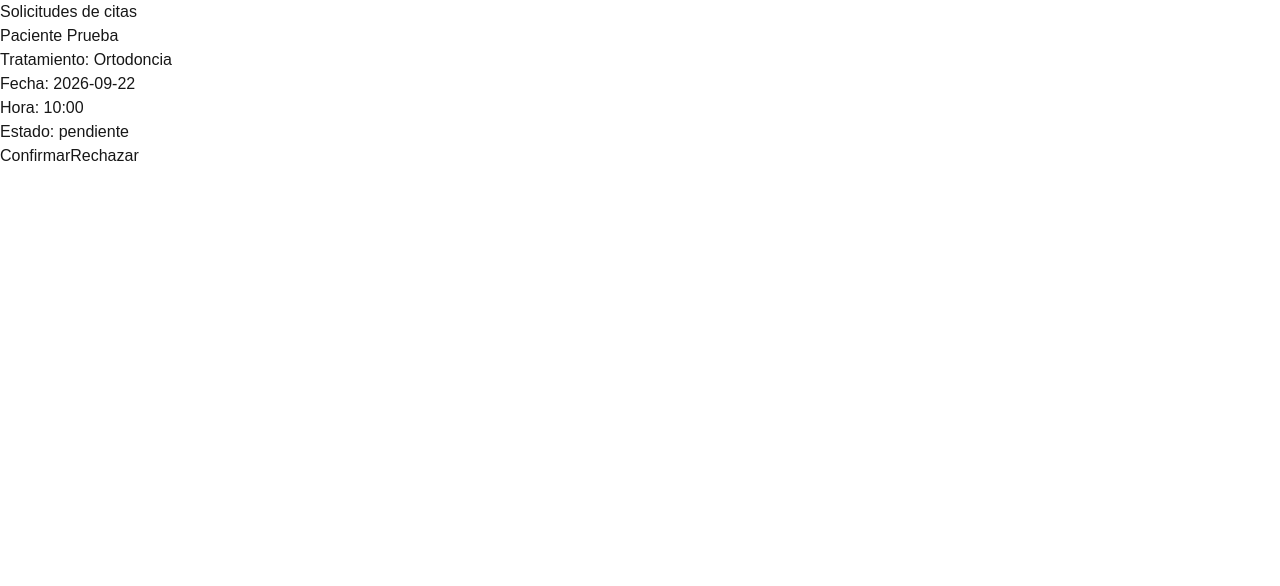
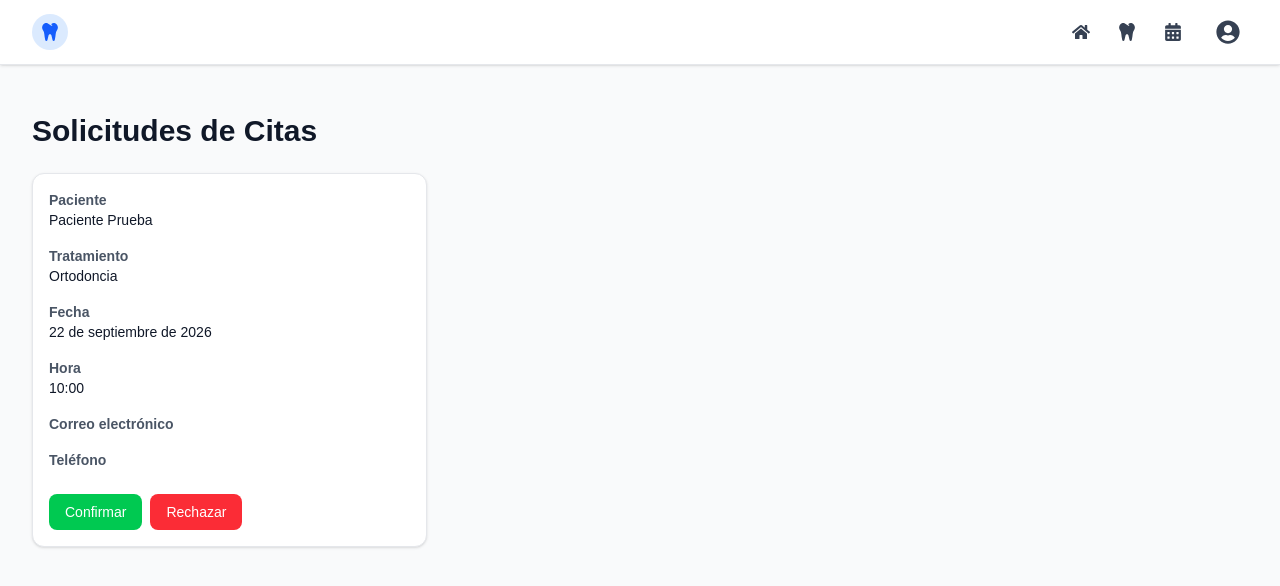
Before and after one commit to michellec91/controldental-dps, a Next.js app: page /solicitudes in a window 1280 px wide. Shown: the top 586 px of the page. Built offline with nearby package versions, Linux system fonts and the light colour scheme; data requests are answered from the project's data file.

Commit message:
Agrega listado, estados y manejo de errores en solicitudes de citas

```diff
--- a/src/features/solicitudes/components/SolicitudesList.tsx
+++ b/src/features/solicitudes/components/SolicitudesList.tsx
@@ -2,10 +2,18 @@
 
 import { useEffect, useState } from "react";
 import { Cita, obtenerSolicitudesPendientes, actualizarEstadoCita } from "../../../services/citasService";
+import Navbar from "../../../components/Navbar";
+import { alertConfirm, alertSuccess } from "../../../lib/alert";
 
 export default function SolicitudesList() {
   // Guarda las citas que obtenemos desde la API.
   const [citas, setCitas] = useState<Cita[]>([]);
+
+  // Indica si estamos cargando las solicitudes.
+  const [cargando, setCargando] = useState(true);
+
+  // Guarda el mensaje cuando no se pueden cargar las solicitudes.
+  const [error, setError] = useState("");
 
   // Carga las citas cuando el componente se muestra por primera vez.
   useEffect(() => {
@@ -14,44 +22,163 @@ export default function SolicitudesList() {
 
   // Consulta las citas y las guarda en el estado.
   async function cargarCitas() {
-    const datos = await obtenerSolicitudesPendientes();
-    setCitas(datos);
+    setCargando(true);
+    setError("");
+
+    try {
+      const datos = await obtenerSolicitudesPendientes();
+      setCitas(datos);
+    } catch (error) {
+      console.error("Error al cargar las citas:", error);
+      setError("No se pudieron cargar las solicitudes.");
+    } finally {
+      setCargando(false);
+    }
   }
 
   // Confirma una solicitud y actualiza la lista.
   async function confirmarCita(id: string) {
+    const confirmado = await alertConfirm({
+      title: "¿Confirmar cita?",
+    });
+
+    if (!confirmado) {
+      return;
+    }
+
     await actualizarEstadoCita(id, "confirmada");
-    cargarCitas();
+    await cargarCitas();
+
+    alertSuccess("Cita confirmada");
   }
 
   // Rechaza una solicitud y actualiza la lista.
   async function rechazarCita(id: string) {
+    const confirmado = await alertConfirm({
+        title: "¿Rechazar cita?",
+    });
+
+    if (!confirmado) {
+      return;
+    }
+
     await actualizarEstadoCita(id, "rechazada");
-    cargarCitas();
+    await cargarCitas();
+
+    alertSuccess("Cita rechazada");
+  }
+
+  // Formatea la fecha para mostrarla de una forma más clara.
+  function formatearFecha(fecha: string) {
+    return new Date(`${fecha}T00:00:00`).toLocaleDateString("es-ES", {
+      day: "numeric",
+      month: "long",
+      year: "numeric",
+    });
   }
 
   return (
-    <div>
-        <h1>Solicitudes de citas</h1>
+    <>
+      <Navbar />
 
-        {citas.length === 0 ? (
+      <main className="min-h-screen bg-gray-50">
+        <div className="max-w-7xl mx-auto px-4 sm:px-6 lg:px-8 py-8 sm:py-12">
+          <h1 className="text-2xl sm:text-3xl font-bold text-gray-900">
+            Solicitudes de Citas
+          </h1>
+
+          {error && (
+            <p className="mt-4 text-red-600">
+              {error}
+            </p>
+          )}
+
+          {cargando ? (
+            <p>Cargando solicitudes...</p>
+          ) : citas.length === 0 ? (
             <p>No hay solicitudes pendientes.</p>
-        ) : (
-        citas.map((cita) => (
-            <div key={cita.id}>
-                <h2>{cita.paciente}</h2>
-                <p>Tratamiento: {cita.tratamiento}</p>
-                <p>Fecha: {cita.fecha}</p>
-                <p>Hora: {cita.hora}</p>
-                <p>Estado: {cita.estado}</p>
+          ) : (
+            <div className="grid grid-cols-1 md:grid-cols-2 lg:grid-cols-3 gap-4 mt-6">
+              {citas.map((cita) => (
+                <div
+                  key={cita.id}
+                  className="bg-white border border-gray-200 rounded-xl shadow-sm p-4"
+                >
+                  <div className="mb-4">
+                    <p className="text-sm font-semibold text-gray-600">
+                      Paciente
+                    </p>
+                    <p className="text-sm text-gray-900">
+                      {cita.paciente}
+                    </p>
+                  </div>
 
-                <div>
-                    <button onClick={() => confirmarCita(cita.id)}>Confirmar</button>
-                    <button onClick={() => rechazarCita(cita.id)}>Rechazar</button>
+                  <div className="mb-4">
+                    <p className="text-sm font-semibold text-gray-600">
+                      Tratamiento
+                    </p>
+                    <p className="text-sm text-gray-900">
+                      {cita.tratamiento}
+                    </p>
+                  </div>
+
+                  <div className="mb-4">
+                    <p className="text-sm font-semibold text-gray-600">
+                      Fecha
+                    </p>
+                    <p className="text-sm text-gray-900">
+                      {formatearFecha(cita.fecha)}
+                    </p>
+                  </div>
+
+                  <div className="mb-4">
+                    <p className="text-sm font-semibold text-gray-600">
+                      Hora
+                    </p>
+                    <p className="text-sm text-gray-900">
+                      {cita.hora}
+                    </p>
+                  </div>
+
+                  <div className="mb-4">
+                    <p className="text-sm font-semibold text-gray-600">
+                      Correo electrónico
+                    </p>
+                    <p className="text-sm text-gray-900">
+                      {cita.correo}
+                    </p>
+                  </div>
+
+                  <div className="mb-4">
+                    <p className="text-sm font-semibold text-gray-600">
+                      Teléfono
+                    </p>
+                    <p className="text-sm text-gray-900">
+                      {cita.telefono}
+                    </p>
+                  </div>
+
+                  <div className="flex gap-2 mt-6">
+                    <button
+                      onClick={() => confirmarCita(cita.id)}
+                      className="px-4 py-2 rounded-lg bg-green-500 text-white text-sm font-medium hover:bg-green-600 transition-colors"
+                    >
+                      Confirmar
+                    </button>
+
+                    <button
+                      onClick={() => rechazarCita(cita.id)}
+                      className="px-4 py-2 rounded-lg bg-red-500 text-white text-sm font-medium hover:bg-red-600 transition-colors"
+                    >
+                      Rechazar
+                    </button>
+                  </div>
                 </div>
+              ))}
             </div>
-            ))
-         )}
-    </div>
+          )}
+        </div>
+      </main>
+    </>
   );
 }
--- a/src/services/citasService.ts
+++ b/src/services/citasService.ts
@@ -5,6 +5,8 @@ export interface Cita {
   tratamiento: string;
   fecha: string;
   hora: string;
+  correo: string;
+  telefono: string;
   estado: string;
 }
 
```
